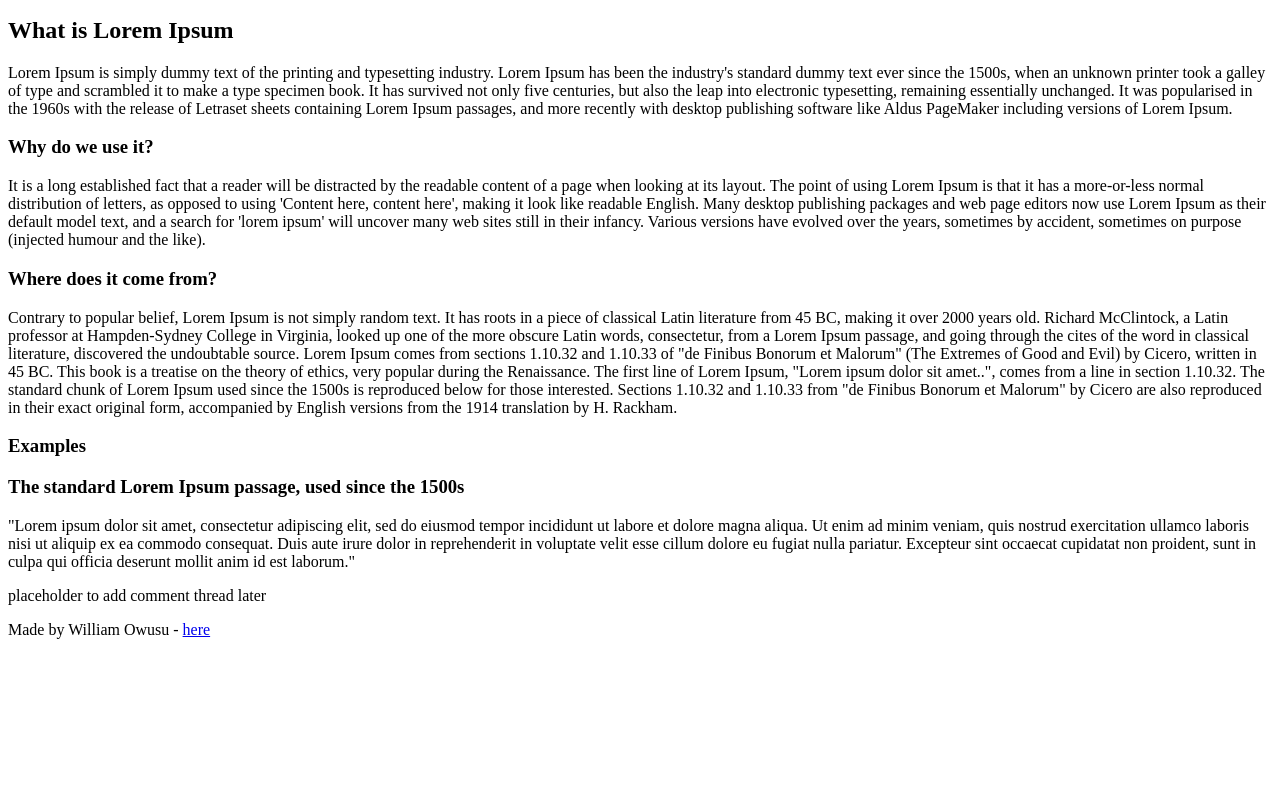
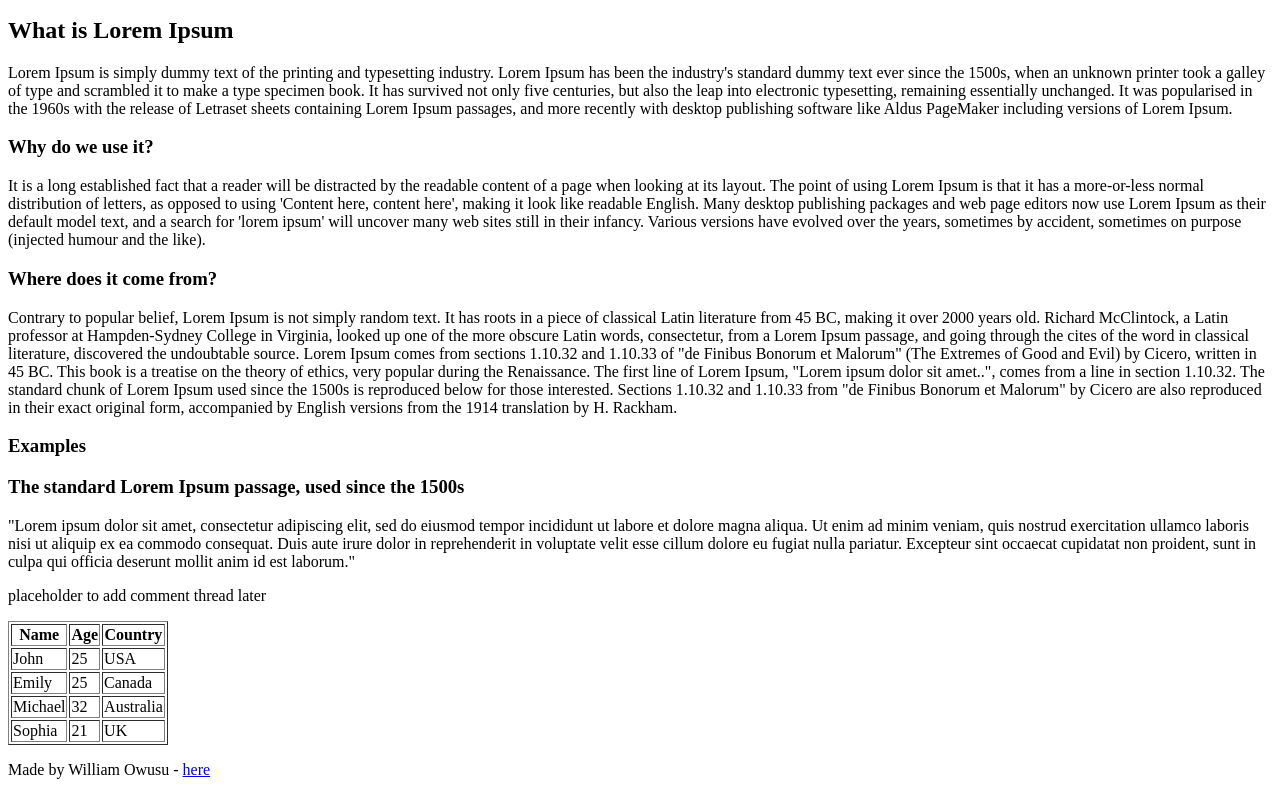
Before and after one commit to Willowusu/alx_html_css, a plain HTML site: page html_basic/index.html in a window 1280 px wide. Shown: the part 456-1251 px from the top of the page. Before the commit the page ends 1111 px from the top, so only its background shows below. Drawn offline with Linux system fonts and the light colour scheme.

Commit message:
Added a table to index file

```diff
--- a/html_basic/index.html
+++ b/html_basic/index.html
@@ -88,6 +88,39 @@
         <aside>
             <p>placeholder to add comment thread later</p>
         </aside>
+        <article>
+            <table border="1">
+                <thead>
+                    <tr>
+                        <th>Name</th>
+                        <th>Age</th>
+                        <th>Country</th>
+                    </tr>
+                </thead>
+                <tbody>
+                    <tr>
+                        <td>John</td>
+                        <td>25</td>
+                        <td>USA</td>
+                    </tr>
+                    <tr>
+                        <td>Emily</td>
+                        <td>25</td>
+                        <td>Canada</td>
+                    </tr>
+                    <tr>
+                        <td>Michael</td>
+                        <td>32</td>
+                        <td>Australia</td>
+                    </tr>
+                    <tr>
+                        <td>Sophia</td>
+                        <td>21</td>
+                        <td>UK</td>
+                    </tr>
+                </tbody>
+            </table>
+        </article>
 
     </main>
     <footer>
```
